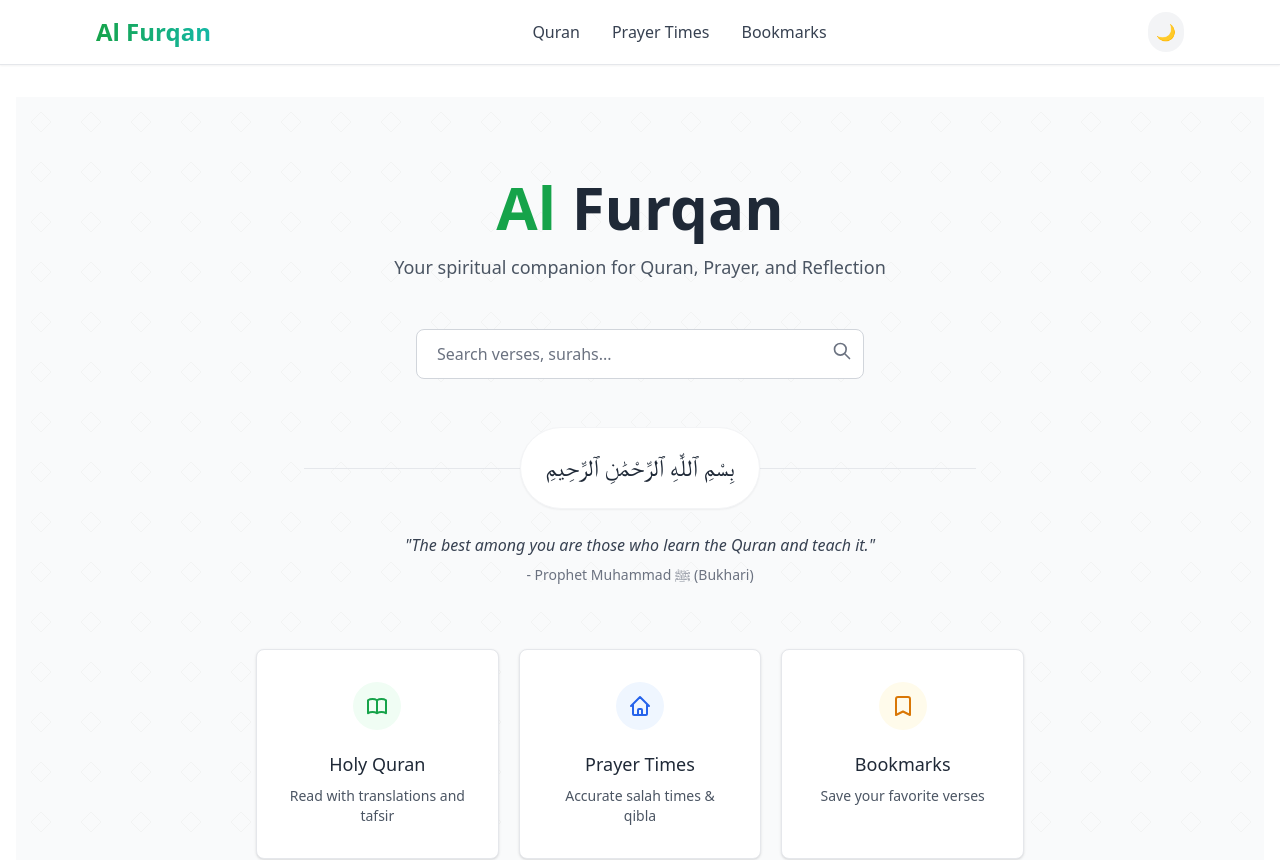
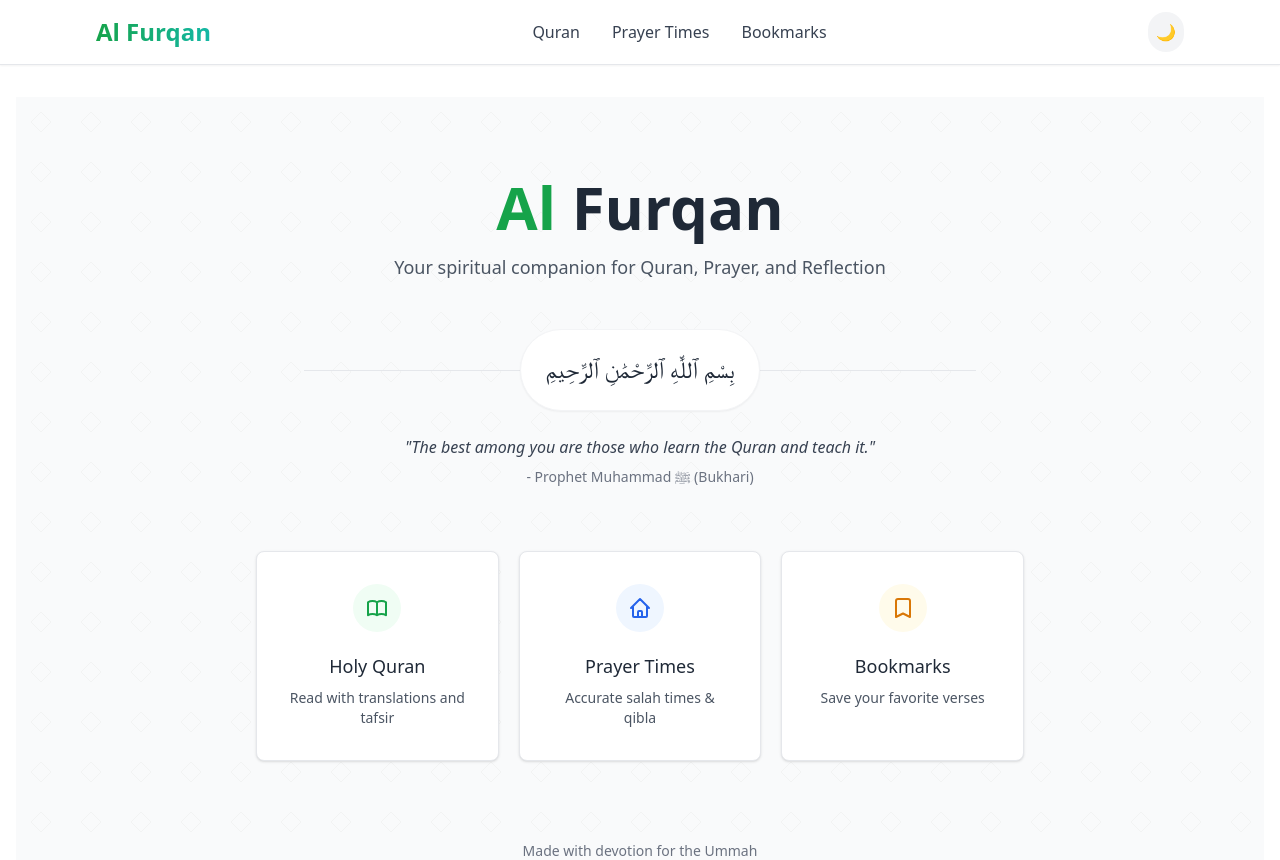
Before and after one commit to Masudthecloud/al-furqan, a React (Vite) app: page / in a window 1280 px wide. Shown: the top 860 px of the page. Built offline with nearby package versions, Linux system fonts and the light colour scheme; a web font is replaced by a local one.

Commit message:
remove search box from home page

```diff
--- a/src/pages/Home.tsx
+++ b/src/pages/Home.tsx
@@ -1,9 +1,6 @@
 import { Link } from "react-router-dom";
-import { useState } from "react";
 
 export default function Home() {
-  const [searchQuery, setSearchQuery] = useState("");
-
   return (
     <div className="relative min-h-screen flex items-center justify-center bg-gray-50 dark:bg-gray-900 overflow-hidden">
       {/* Subtle background pattern */}
@@ -18,24 +15,6 @@ export default function Home() {
           <p className="text-lg text-gray-600 dark:text-gray-300 max-w-2xl mx-auto">
             Your spiritual companion for Quran, Prayer, and Reflection
           </p>
-        </div>
-
-        {/* Search Box with proper dark mode visibility */}
-        <div className="max-w-md mx-auto mb-12">
-          <div className="relative">
-            <input
-              type="text"
-              value={searchQuery}
-              onChange={(e) => setSearchQuery(e.target.value)}
-              placeholder="Search verses, surahs..."
-              className="w-full px-5 py-3 rounded-lg border border-gray-300 dark:border-gray-600 focus:border-green-500 focus:ring-2 focus:ring-green-200 dark:focus:ring-green-800 bg-white dark:bg-gray-800 text-gray-800 dark:text-white placeholder-gray-500 dark:placeholder-gray-400 transition-all"
-            />
-            <div className="absolute right-3 top-3 text-gray-500 dark:text-gray-400">
-              <svg xmlns="http://www.w3.org/2000/svg" className="h-5 w-5" fill="none" viewBox="0 0 24 24" stroke="currentColor">
-                <path strokeLinecap="round" strokeLinejoin="round" strokeWidth={2} d="M21 21l-6-6m2-5a7 7 0 11-14 0 7 7 0 0114 0z" />
-              </svg>
-            </div>
-          </div>
         </div>
 
         {/* Bismillah section */}
```
